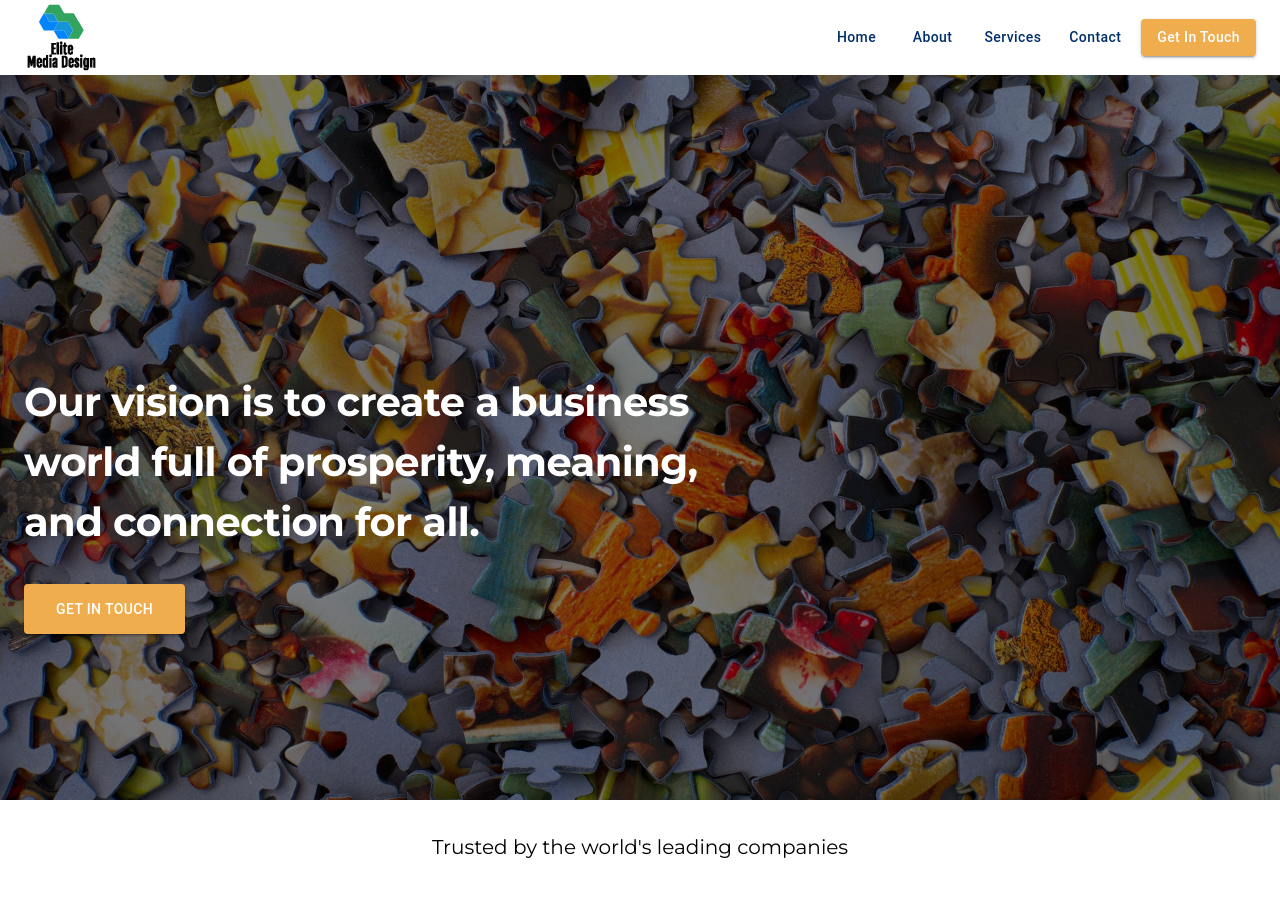
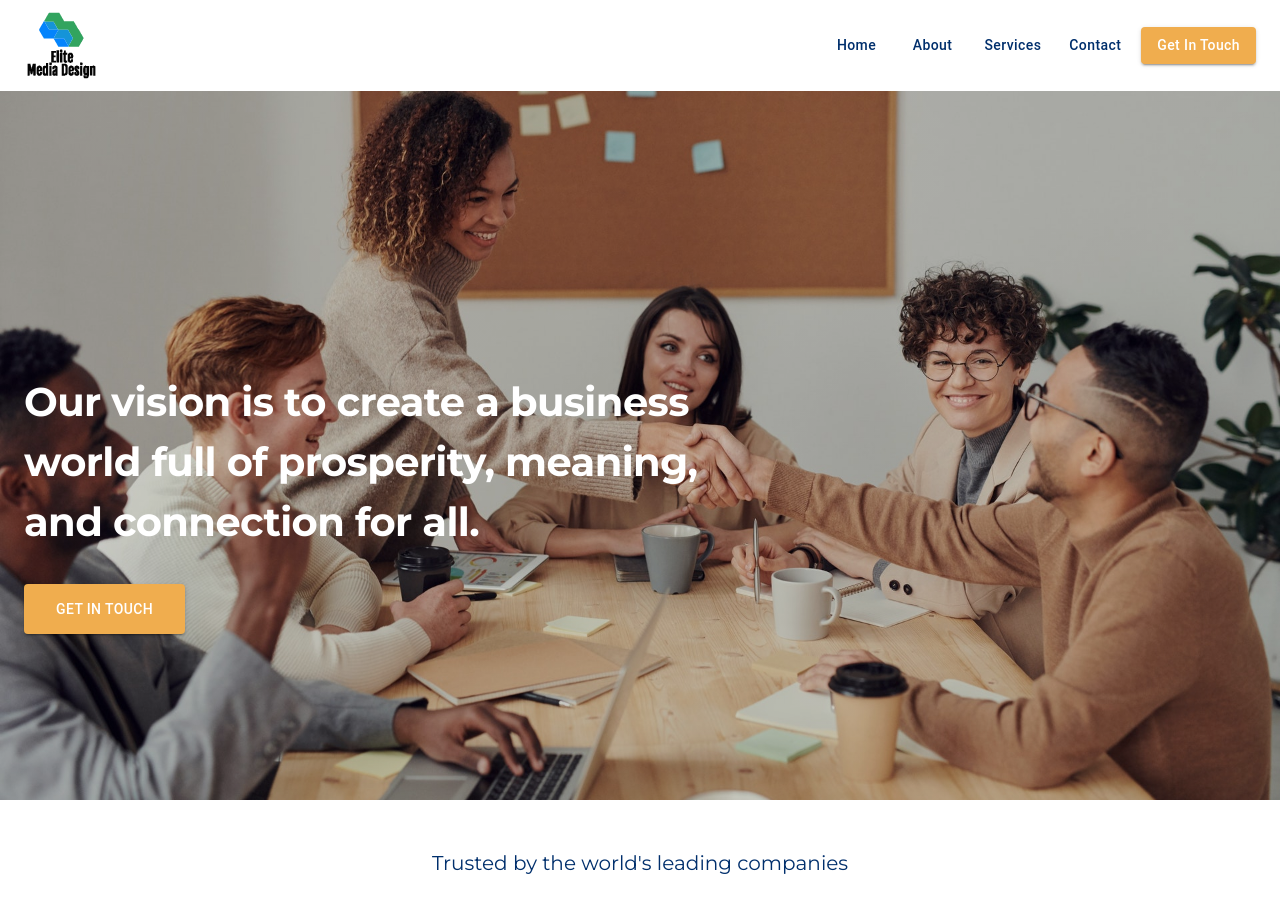
Before and after one commit to Suonx002/Elite-Media-Design, a React (Create React App) app: page / in a window 1280 px wide. Shown: the top 904 px of the page. Built offline with nearby package versions, Linux system fonts and the light colour scheme.

Commit message:
changing hero image

```diff
--- a/src/App.js
+++ b/src/App.js
@@ -10,8 +10,11 @@ import CompanyBanner from './components/CompanyBanner';
 import Hero from './assets/hero.jpg';
 
 const useStyles = makeStyles((theme) => ({
+  app: {
+    overflow: 'hidden',
+  },
   landingContainer: {
-    background: `linear-gradient(rgba(0, 0, 0, 0.5), rgba(0, 0, 0, 0.5)), url(${Hero}) no-repeat center center/cover`,
+    background: `linear-gradient(rgba(0, 0, 0, 0.2), rgba(0, 0, 0, 0.2)), url(${Hero}) no-repeat center center/cover`,
     minHeight: '100vh',
     width: '100vw',
     overflow: 'hidden',
@@ -21,6 +24,7 @@ const useStyles = makeStyles((theme) => ({
 function App() {
   const classes = useStyles();
   return (
+    <div className={classes.app}>
       <ThemeProvider theme={theme}>
         <div className={classes.landingContainer}>
           <Navbar />
@@ -28,6 +32,7 @@ function App() {
         </div>
         <CompanyBanner />
       </ThemeProvider>
+    </div>
   );
 }
 
--- a/src/components/CompanyBanner.js
+++ b/src/components/CompanyBanner.js
@@ -37,15 +37,11 @@ const CompanyBrands = () => {
   const classes = useStyles();
 
   return (
-    <Container maxWidth='lg'>
+    <Container maxWidth='lg' className={classes.companyContainer}>
       <Typography variant='h3' className={classes.companyHeading}>
         Trusted by the world's leading companies
       </Typography>
-      <Grid
-        container
-        className={classes.companyContainer}
-        justify='center'
-        alignItems='center'>
+      <Grid container justify='center' alignItems='center'>
         {companyBanners.map((company) => (
           <Grid item key={company.name} className={classes.companyItem}>
             <IconButton disabled>
--- a/src/components/Navbar.js
+++ b/src/components/Navbar.js
@@ -16,8 +16,7 @@ const Navbar = () => {
         position='fixed'
         className={classes.appbar}
         elevation={0}
-        // color='transparent'
-      >
+        color='transparent'>
         <Toolbar>
           <IconButton className={classes.logoContainer} disableRipple>
             <img
--- a/src/styles/CompanyBannerStyles.js
+++ b/src/styles/CompanyBannerStyles.js
@@ -1,8 +1,11 @@
 import { makeStyles } from '@material-ui/core/styles';
 
 export default makeStyles((theme) => ({
+  companyContainer: {
+    marginBottom: '3rem',
+  },
   companyHeading: {
-    margin: '2rem 0',
+    margin: '3rem 0 2rem',
     textAlign: 'center',
   },
   companyItem: {
--- a/src/styles/HomepageStyles.js
+++ b/src/styles/HomepageStyles.js
@@ -3,7 +3,7 @@ import { makeStyles } from '@material-ui/core/styles';
 export default makeStyles((theme) => ({
   homepageContainer: {
     marginTop: '25%',
-    maxWidth: '45rem',
+    maxWidth: '700px',
   },
   headingText: {
     color: theme.palette.common.white,
@@ -11,6 +11,7 @@ export default makeStyles((theme) => ({
   },
   getInTouchBtn: {
     color: theme.palette.common.white,
+
     padding: '0.8rem 2rem',
   },
 }));
--- a/src/styles/NavbarStyles.js
+++ b/src/styles/NavbarStyles.js
@@ -11,6 +11,7 @@ export default makeStyles((theme) => ({
     height: 75,
     width: 75,
     padding: 0,
+    margin: '0.5rem 0',
     '&:hover': {
       backgroundColor: 'transparent',
     },
--- a/src/styles/Theme.js
+++ b/src/styles/Theme.js
@@ -30,6 +30,7 @@ export default createMuiTheme({
       fontSize: '1.25rem',
       fontWeight: 400,
       lineHeight: 1.5,
+      color: primaryColor,
     },
     body1: {
       fontFamily: 'Montserrat, sans-serif',
```
Also changed, not shown: src/assets/hero.jpg. Lines whose indentation alone changed are shown as unchanged.
